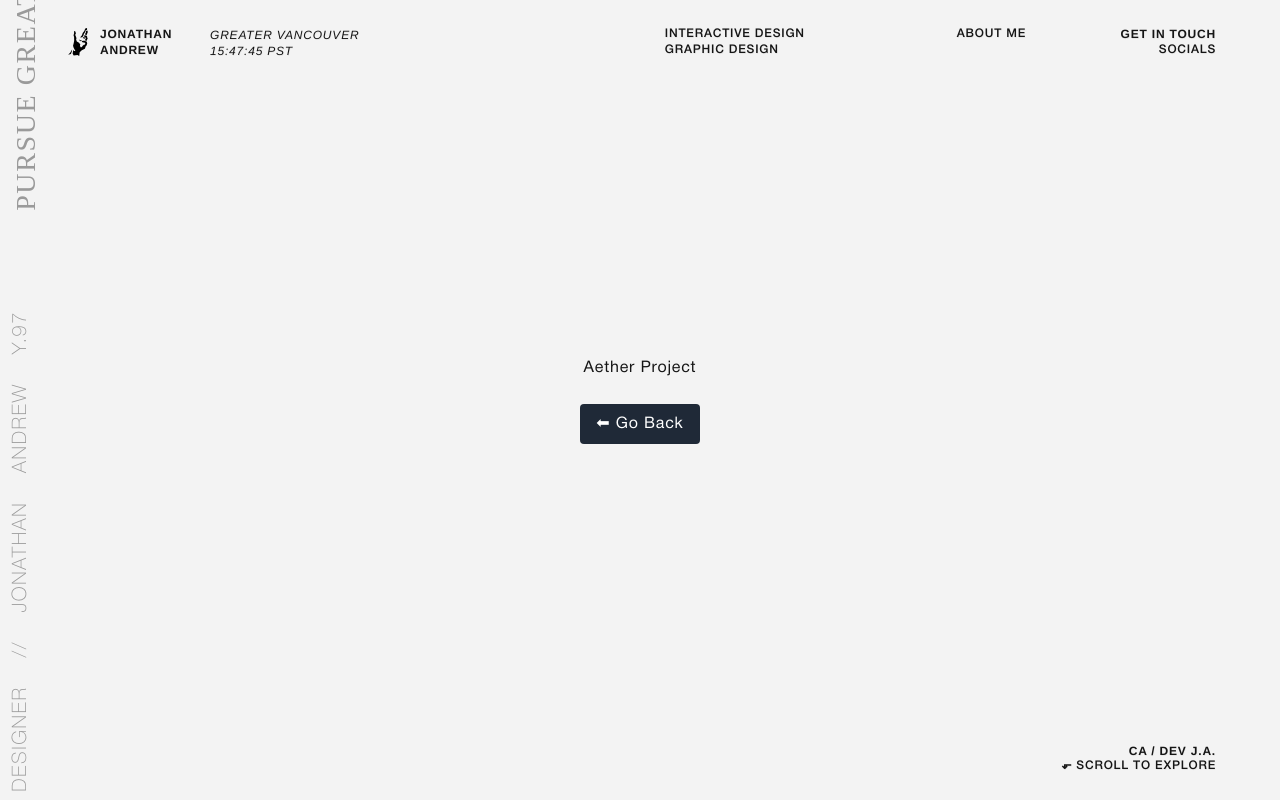
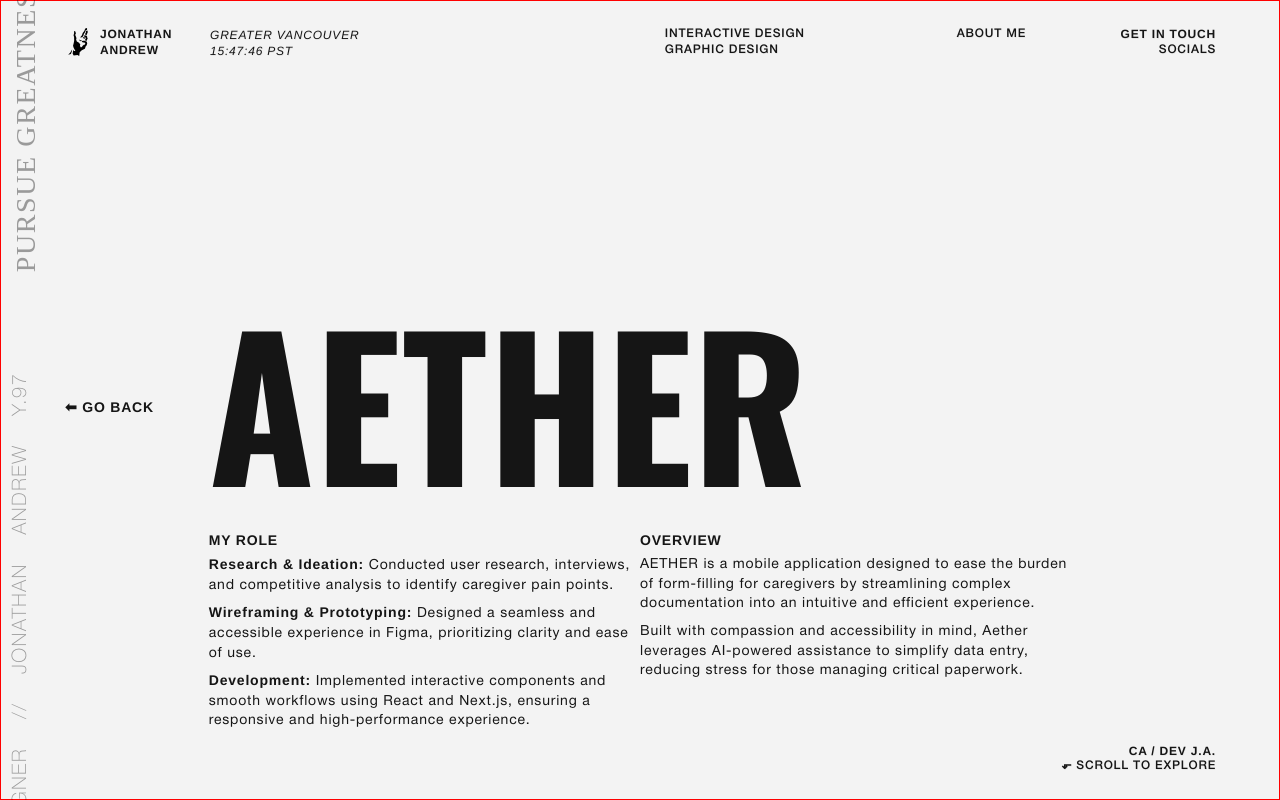
Before and after one commit to jasantiaguel/my-portfolio, a Next.js app: page /projects/aether in a window 1280 px wide. Shown: the top 800 px of the page. Built offline with nearby package versions, Linux system fonts and the light colour scheme; a web font is replaced by a local one.

Commit message:
adding dynamic section header logic

```diff
--- a/src/app/projects/aether/page.js
+++ b/src/app/projects/aether/page.js
@@ -1,20 +1,210 @@
 "use client";
 
-import { useRouter } from 'next/navigation';
-import styles from './styles.module.css';
+import { useRouter } from "next/navigation";
+import { useEffect, useRef } from "react";
+import styles from "./styles.module.css";
+import classNames from "classnames";
+import gsap from "gsap";
+import { ScrollTrigger } from "gsap/dist/ScrollTrigger";
+
+gsap.registerPlugin(ScrollTrigger);
 
 export default function AetherPage() {
-  const router = useRouter(); // ✅ Import and use the router
+  const router = useRouter();
+  const headerRef = useRef(null);
+
+  const headerTexts = [
+    "",
+    "Problem",
+    "Research",
+    "Ideation",
+    "Wireframing",
+    "Refinement",
+    "Final Product",
+    "Key Takeaways",
+    "Final Notes",
+  ];
+
+  useEffect(() => {
+    const sections = document.querySelectorAll(`.${styles.container}`);
+    sections.forEach((section, index) => {
+      ScrollTrigger.create({
+        trigger: section,
+        start: "top center",
+        end: "bottom center",
+        onEnter: () => updateHeader(index),
+        onLeaveBack: () => updateHeader(index - 1),
+      });
+    });
+
+    function updateHeader(index) {
+      const header = headerRef.current;
+      if (index < 0) {
+        header.style.opacity = 0;
+      } else {
+        header.style.opacity = 1;
+        header.textContent = headerTexts[index];
+      }
+    }
+
+    updateHeader(-1); // Initialize header as hidden
+  }, []);
 
   return (
-    <div className={styles.container}>
-      <h1>Aether Project</h1>
-      <button
-        onClick={() => router.push("/")} // ✅ Go back to the previous page
-        className="mt-6 px-4 py-2 bg-gray-800 text-white rounded"
+    <main className={classNames(styles.main, "relative w-full")}>
+      <div ref={headerRef} className={classNames("fixed bottom-0 mb-7", styles.sectionHeader)}>
+      </div>
+      <div
+        className={classNames(
+          styles.container,
+          "w-full grid grid-cols-8 px-16 py-7"
+        )}
       >
-        ⬅ Go Back
-      </button>
-    </div>
+        <div className="col-start-1">
+          <button
+            onClick={() => router.push("/")}
+            className={styles.backButton}
+          >
+            ⬅ Go Back
+          </button>
+        </div>
+        <div
+          className={classNames(
+            "col-start-2 col-span-6",
+            styles.titleContainer
+          )}
+        >
+          <h1 className={classNames("flex flex-col", styles.header)}>Aether</h1>
+        </div>
+        <div
+          className={classNames(
+            "col-start-2 col-span-6",
+            styles.titleDescContainer
+          )}
+        >
+          <div className="w-full grid grid-cols-6">
+            <div className="col-start-1 col-span-3">
+              <h3 className={styles.descriptionHeader}>My Role</h3>
+              <div className="flex flex-col">
+                <p className={styles.descriptionBody}>
+                  <span className="font-extrabold">Research & Ideation:</span>{" "}
+                  Conducted user research, interviews, and competitive analysis
+                  to identify caregiver pain points.
+                </p>
+                <p className={styles.descriptionBody}>
+                  <span className="font-extrabold">
+                    Wireframing & Prototyping:
+                  </span>{" "}
+                  Designed a seamless and accessible experience in Figma,
+                  prioritizing clarity and ease of use.
+                </p>
+                <p className={styles.descriptionBody}>
+                  <span className="font-extrabold">Development:</span>{" "}
+                  Implemented interactive components and smooth workflows using
+                  React and Next.js, ensuring a responsive and high-performance
+                  experience.
+                </p>
+              </div>
+            </div>
+            <div className="col-start-4 col-span-3">
+              <h3 className={styles.descriptionHeader}>Overview</h3>
+              <div className="flex flex-col">
+                <p className={styles.descriptionBody}>
+                  AETHER is a mobile application designed to ease the burden of
+                  form-filling for caregivers by streamlining complex
+                  documentation into an intuitive and efficient experience.
+                </p>
+                <p className={styles.descriptionBody}>
+                  Built with compassion and accessibility in mind, Aether
+                  leverages AI-powered assistance to simplify data entry,
+                  reducing stress for those managing critical paperwork.
+                </p>
+              </div>
+            </div>
+          </div>
+        </div>
+      </div>
+
+      <div
+        className={classNames(
+          styles.container,
+          "w-full grid grid-cols-8 px-16 py-7"
+        )}
+      >
+        <h1>Aether Project</h1>
+      </div>
+
+      <div
+        className={classNames(
+          styles.container,
+          "w-full grid grid-cols-8 px-16 py-7"
+        )}
+      >
+        <h1>Aether Project</h1>
+      </div>
+
+      <div
+        className={classNames(
+          styles.container,
+          "w-full grid grid-cols-8 px-16 py-7"
+        )}
+      >
+        <h1>Aether Project</h1>
+      </div>
+
+      <div
+        className={classNames(
+          styles.container,
+          "w-full grid grid-cols-8 px-16 py-7"
+        )}
+      >
+        <h1>Aether Project</h1>
+      </div>
+
+      <div
+        className={classNames(
+          styles.container,
+          "w-full grid grid-cols-8 px-16 py-7"
+        )}
+      >
+        <h1>Aether Project</h1>
+      </div>
+
+      <div
+        className={classNames(
+          styles.container,
+          "w-full grid grid-cols-8 px-16 py-7"
+        )}
+      >
+        <h1>Aether Project</h1>
+      </div>
+
+      <div
+        className={classNames(
+          styles.container,
+          "w-full grid grid-cols-8 px-16 py-7"
+        )}
+      >
+        <h1>Aether Project</h1>
+      </div>
+
+      <div
+        className={classNames(
+          styles.container,
+          "w-full grid grid-cols-8 px-16 py-7"
+        )}
+      >
+        <h1>Aether Project</h1>
+      </div>
+
+      <div
+        className={classNames(
+          styles.container,
+          "w-full grid grid-cols-8 px-16 py-7"
+        )}
+      >
+        <h1>Aether Project</h1>
+      </div>
+    </main>
   );
 }
--- a/src/app/projects/aether/styles.module.css
+++ b/src/app/projects/aether/styles.module.css
@@ -1,15 +1,73 @@
-.container {
+.main {
   display: flex;
   flex-direction: column;
-  align-items: center;
-  justify-content: center;
-  height: 100vh;
-  text-align: center;
+  width: 100%;
 }
 
-.goBackButton {
-  margin-top: 20px;
-  padding: 10px 20px;
-  font-size: 16px;
-  cursor: pointer;
+.container {
+  height: 100vh;
+  border: 1px solid red;
+  align-items: center;
+  position: relative;
 }
+
+.backButton {
+  margin-top: 1rem;
+  font-size: 0.875rem;
+  font-weight: 800;
+  text-transform: uppercase;
+  letter-spacing: 0.05rem;
+}
+
+.titleContainer {
+  display: flex;
+  flex-direction: column;
+  gap: 2rem;
+}
+
+.header {
+  font-family: "Oswald";
+  font-size: 12rem;
+  font-weight: 800;
+  line-height: 0.95;
+  user-select: none;
+  text-transform: uppercase;
+  color: #dedede;
+  mix-blend-mode: difference;
+}
+
+.sectionHeader {
+  font-family: "Oswald";
+  font-size: 6rem;
+  font-weight: 800;
+  line-height: 0.95;
+  user-select: none;
+  text-transform: uppercase;
+  color: #dedede;
+  mix-blend-mode: difference;
+  z-index: 2;
+  padding: 0 4rem;
+}
+
+.titleDescContainer {
+  position: absolute;
+  padding-bottom: 2rem;
+  bottom: 1.75rem;
+}
+
+.descriptionHeader {
+  font-size: 0.875rem;
+  font-weight: 800;
+  text-transform: uppercase;
+  letter-spacing: 0.05rem;
+  margin-bottom: 0.25rem;
+}
+
+.descriptionBody {
+  font-size: 0.875rem;
+  font-weight: 400;
+  letter-spacing: 0.05rem;
+  line-height: 1.4;
+  white-space: pre-line;
+  margin-bottom: 0.5rem;
+}
--- a/src/app/projects/arasaka/page.js
+++ b/src/app/projects/arasaka/page.js
@@ -0,0 +1,20 @@
+"use client";
+
+import { useRouter } from 'next/navigation';
+import styles from './styles.module.css';
+
+export default function AetherPage() {
+  const router = useRouter(); // ✅ Import and use the router
+
+  return (
+    <div className={styles.container}>
+      <h1>Arasaka Project</h1>
+      <button
+        onClick={() => router.push("/")} // ✅ Go back to the previous page
+        className="mt-6 px-4 py-2 bg-gray-800 text-white rounded"
+      >
+        ⬅ Go Back
+      </button>
+    </div>
+  );
+}
--- /dev/null
+++ b/src/app/projects/arasaka/styles.module.css
@@ -0,0 +1,15 @@
+.container {
+  display: flex;
+  flex-direction: column;
+  align-items: center;
+  justify-content: center;
+  height: 100vh;
+  text-align: center;
+}
+
+.goBackButton {
+  margin-top: 20px;
+  padding: 10px 20px;
+  font-size: 16px;
+  cursor: pointer;
+}
--- a/src/app/projects/reckless/page.js
+++ b/src/app/projects/reckless/page.js
@@ -0,0 +1,20 @@
+"use client";
+
+import { useRouter } from 'next/navigation';
+import styles from './styles.module.css';
+
+export default function AetherPage() {
+  const router = useRouter(); // ✅ Import and use the router
+
+  return (
+    <div className={styles.container}>
+      <h1>Reckless Project</h1>
+      <button
+        onClick={() => router.push("/")} // ✅ Go back to the previous page
+        className="mt-6 px-4 py-2 bg-gray-800 text-white rounded"
+      >
+        ⬅ Go Back
+      </button>
+    </div>
+  );
+}
--- /dev/null
+++ b/src/app/projects/reckless/styles.module.css
@@ -0,0 +1,15 @@
+.container {
+  display: flex;
+  flex-direction: column;
+  align-items: center;
+  justify-content: center;
+  height: 100vh;
+  text-align: center;
+}
+
+.goBackButton {
+  margin-top: 20px;
+  padding: 10px 20px;
+  font-size: 16px;
+  cursor: pointer;
+}
```
